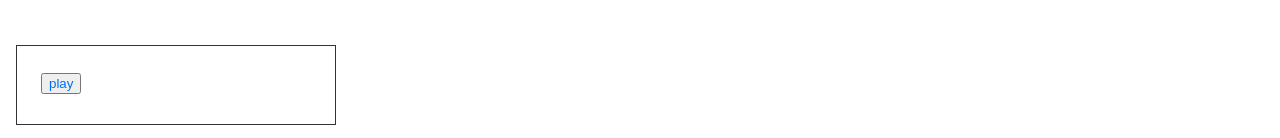
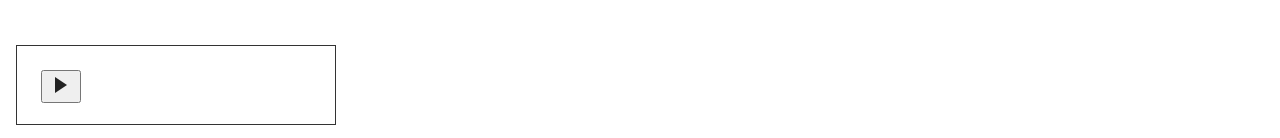
Before and after one commit to yungbeto/CBU, a Next.js app: page / in a window 1280 px wide. Shown: the part 659-797 px from the top of the page. Built offline with nearby package versions, Linux system fonts and the light colour scheme.

Commit message:
added play button

```diff
--- a/components/Player/Player.js
+++ b/components/Player/Player.js
@@ -1,9 +1,17 @@
 import styles from "./Player.module.scss";
+import Play from "../../components/Icons/Play"
+import Pause from "../../components/Icons/Pause"
+import { useState } from "react";
 
-export default function Player() {
+export default function Player(props) {
+  const [isPlaying, setIsPlaying] = useState('');
+
+
   return (
     <section className={styles.player}>
-      <button>play</button>
+      <button onClick={() => setIsPlaying(!isPlaying)}>
+        {isPlaying ? <Pause /> : <Play />}
+      </button>
     </section>
   );
 }
```
